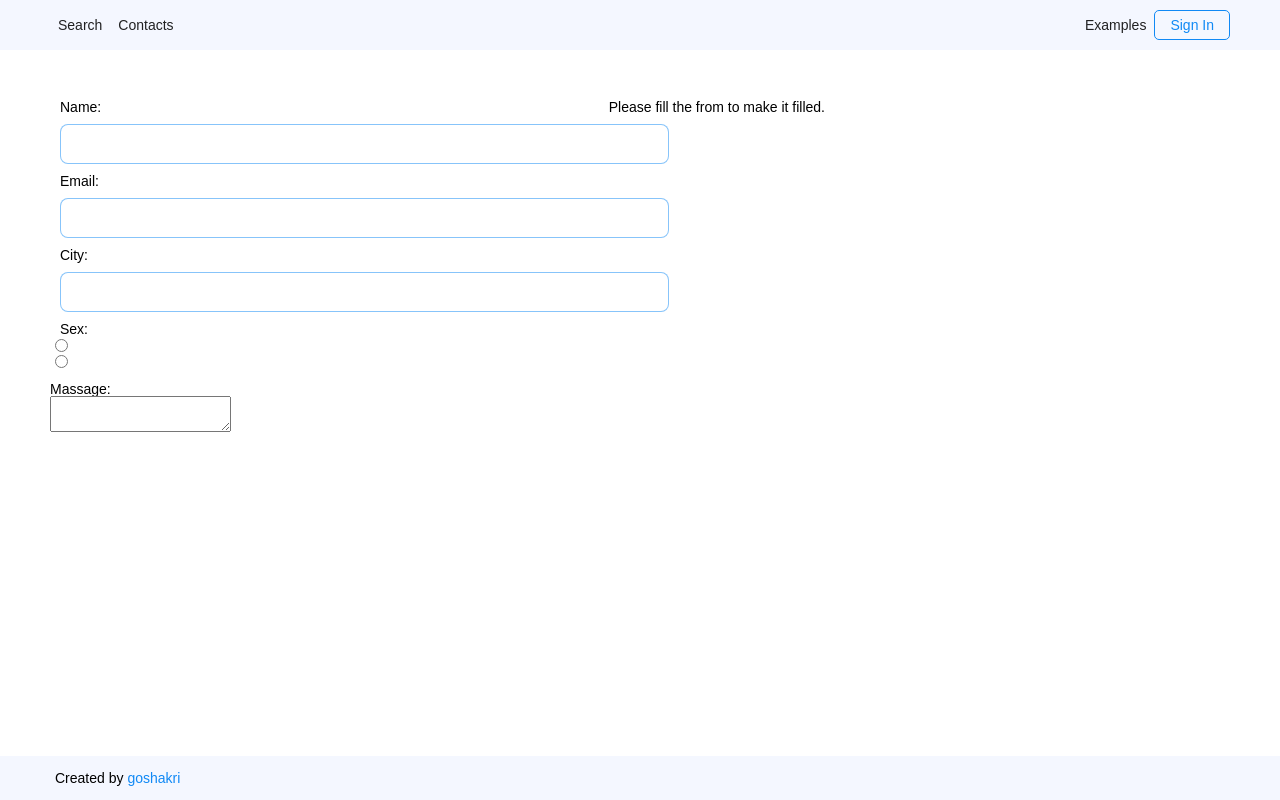
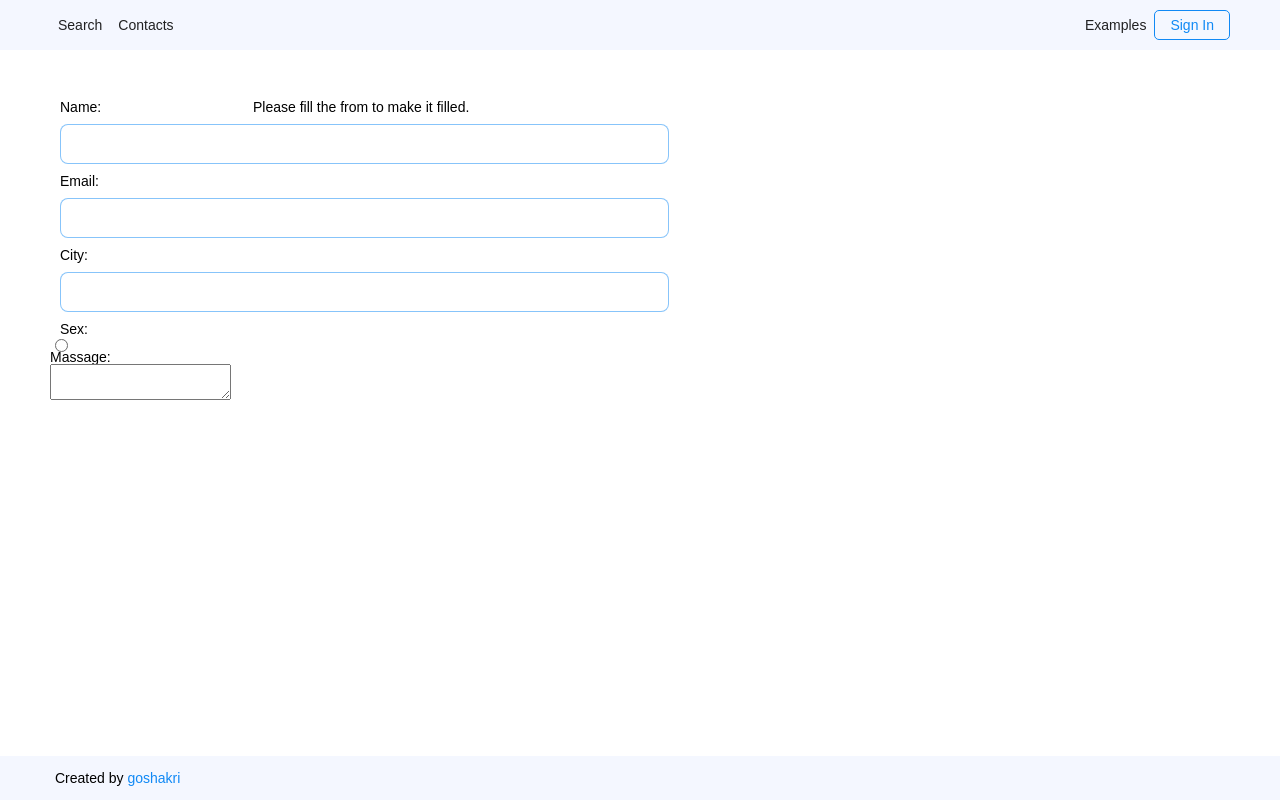
Before and after one commit to goshakri/google-Home-page1, a React (Create React App) app: page /contacts in a window 1280 px wide. Built offline with nearby package versions, Linux system fonts and the light colour scheme.

Commit message:
Rename class name

```diff
--- a/src/Contacts.js
+++ b/src/Contacts.js
@@ -46,19 +46,19 @@ function Contacts() {
                   Name:
                 </label>
                 <br />
-                <input className="ContactsPage-zalupa" type="text" id="name" name="username" />
+                <input className="ContactsPage-test" type="text" id="name" name="username" />
                 <br />
                 <label className="ContactsPage-pizza" for="gmail">
                   Email:
                 </label>
                 <br />
-                <input className="ContactsPage-zalupa" type="gmail" id="gmail" name="email" />
+                <input className="ContactsPage-test" type="gmail" id="gmail" name="email" />
                 <br />
                 <label className="ContactsPage-pizza" for="city">
                   City:
                 </label>
                 <br />
-                <input className="ContactsPage-zalupa" type="city" id="city" name="city" />
+                <input className="ContactsPage-test" type="city" id="city" name="city" />
                 <br />
 
                 <label className="ContactsPage-pizza" for="sex">
--- a/src/stylesheets/modules/_ContactsPage.scss
+++ b/src/stylesheets/modules/_ContactsPage.scss
@@ -1,13 +1,17 @@
 .ContactsPage {
   display: flex;
-  justify-content: space-between;
   padding: 50px 415px 0px 10px;
+  position: absolute;
 
   &-pizza {
     padding: 10px;
   }
 
-  &-zalupa {
+  &-block {
+
+  }
+
+  &-test {
     border: 1px solid rgba(#1089F5, .5);
     box-shadow: none;
     border-radius: 8px;
```
